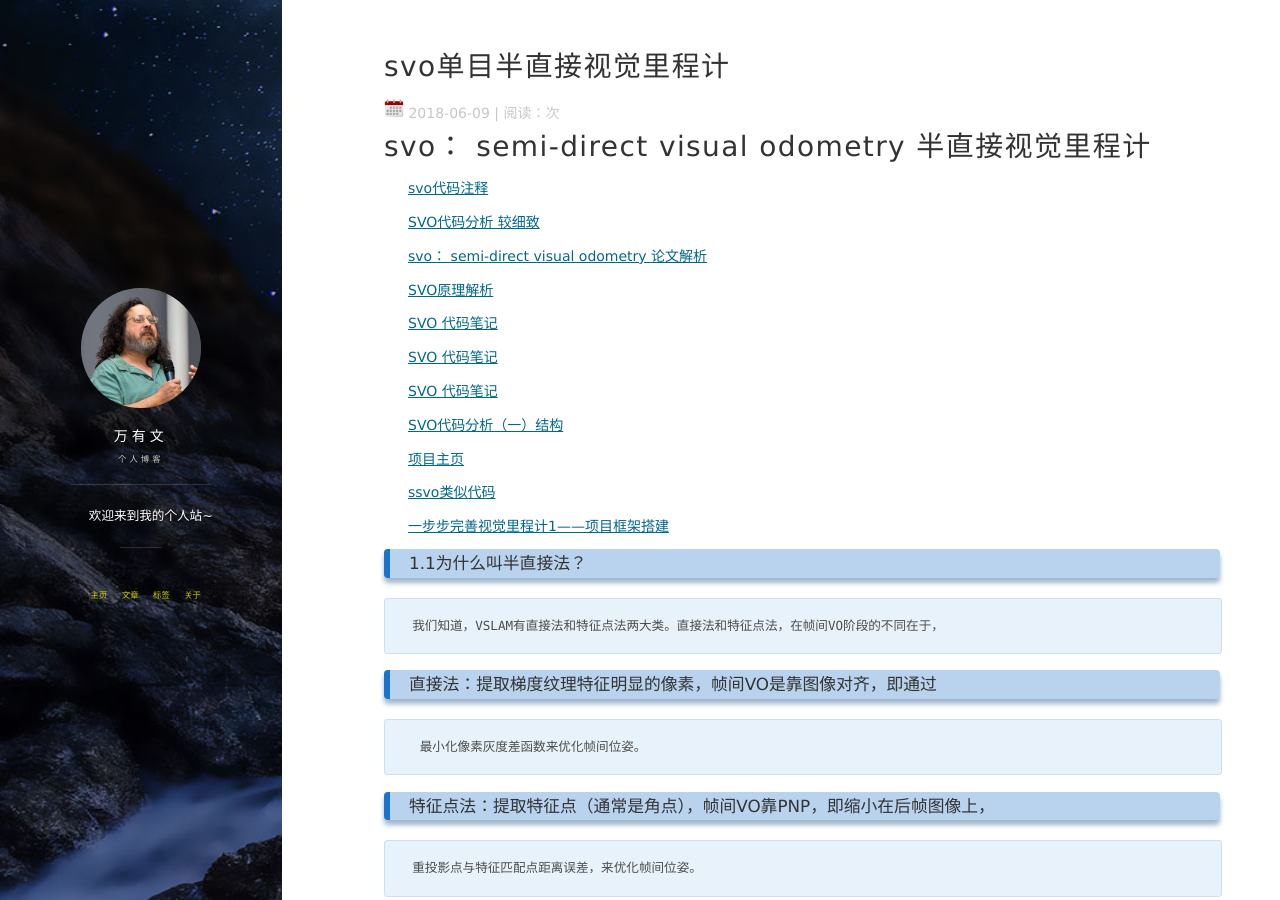
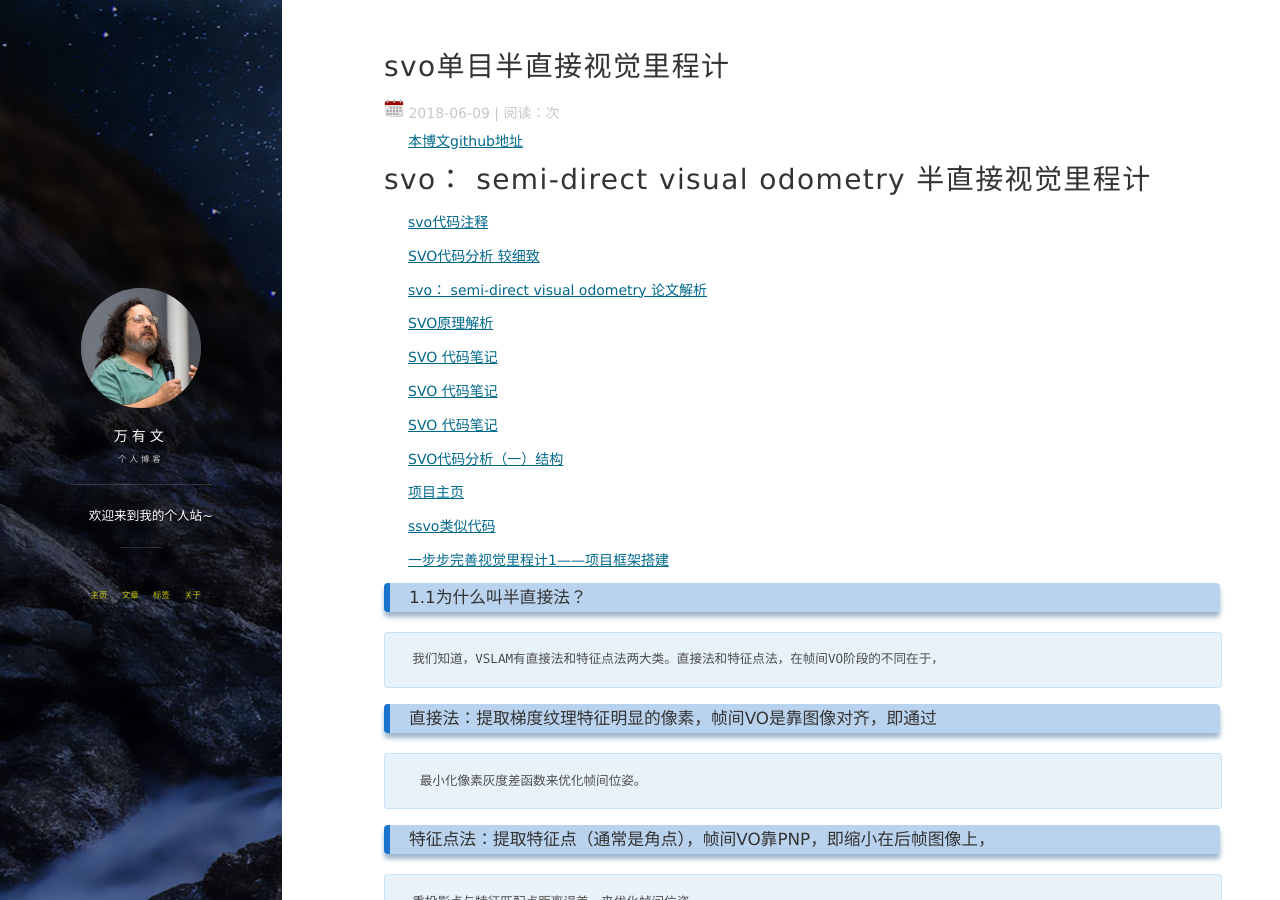
Before and after one commit to Ewenwan/ewenwan.github.io, a Jekyll site: the page built from _posts/2018-06-09-svo-semi-direct_visual_odometry.md, in a window 1280 px wide and 900 px high. Built offline with Jekyll 4.4.1, drawn with Linux system fonts in a browser that asks for light colours; nearby versions of some CDN libraries; comment, search, counter and statistics services are not loaded.

Commit message:
Update 2018-06-09-svo-semi-direct_visual_odometry.md

```diff
--- a/_posts/2018-06-09-svo-semi-direct_visual_odometry.md
+++ b/_posts/2018-06-09-svo-semi-direct_visual_odometry.md
@@ -5,6 +5,8 @@ date: 2018-06-09
 description: "位姿估计 深度估计"
 tag: SLAM
 ---
+
+[本博文github地址](https://github.com/Ewenwan/MVision/blob/master/vSLAM/svo_slam/readme.md)
 
 # svo： semi-direct visual odometry 半直接视觉里程计
 
```
